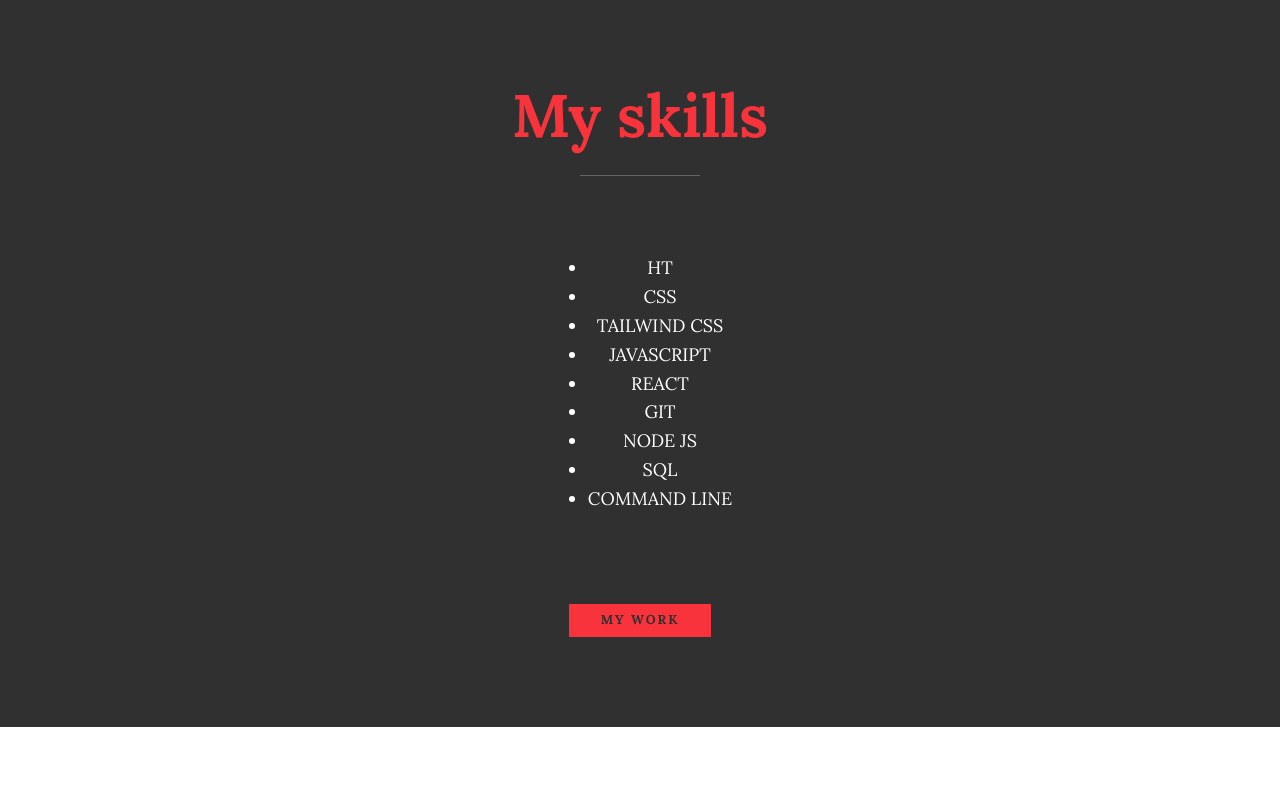
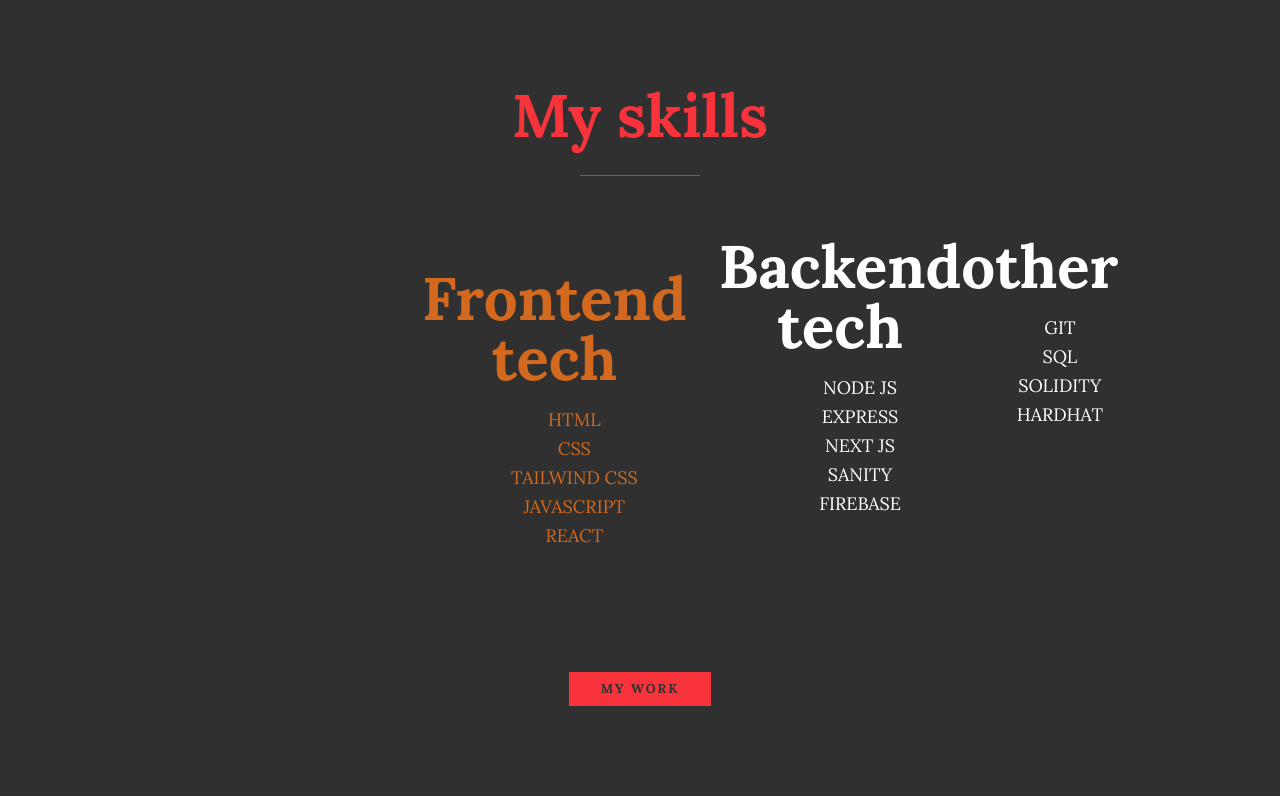
Before and after one commit to boretkiterie/portfolio, a plain HTML site: page index.html in a window 1280 px wide. Shown: the part 457-1254 px from the top of the page. Drawn offline with nearby package versions, Linux system fonts and the light colour scheme.

Commit message:
updated skills section
updated my skills section

```diff
--- a/css/style.css
+++ b/css/style.css
@@ -340,7 +340,16 @@ header {
         margin-left: 2em;
     }
 }
-
+.skills-frontend {
+    display: flex;
+    flex-direction: column;
+    padding: 2rem;
+    background-color: #303030;
+    color: chocolate;
+}
+ul {
+    list-style: none;
+}
 
 .about-me {
     max-width: 1000px;
--- a/index.html
+++ b/index.html
@@ -47,17 +47,38 @@
             <h2 class="section__title section__title--services">My skills</h2>
             <div class="services">
                 <div class="service">
+                    <div class="skills-frontend">
+                        <h2>Frontend tech</h2>
                         <ul>
-                        <li>HT</li>
+                            <li>HTML</li>
                             <li>CSS</li>
                             <li>TAILWIND CSS</li>
                             <li>JAVASCRIPT</li>
                             <li>REACT</li>
+
+                        </ul>
+                    </div>
+                    <div class="skill-backend">
+                        <h2>Backend tech</h2>
+                        <ul>
+                            <li>NODE JS</li>
+                            <li>EXPRESS</li>
+                            <li>NEXT JS</li>
+                            <li>SANITY</li>
+                            <li>FIREBASE</li>
+                        </ul>
+                    </div>
+                    <div class="skill-other">
+                        <h2>other</h2>
+                        <ul>
                             <li>GIT</li>
-                        <li>NODE JS</li>
                             <li>SQL</li>
-                        <li>COMMAND LINE</li>
+                            <li>SOLIDITY</li>
+                            <li>HARDHAT</li>
+
                         </ul>
+                    </div>
+
                 </div>  <!-- / services -->
             </div>
             <a href="#work" class="btn">My Work</a>
```
Lines whose indentation alone changed are shown as unchanged.
